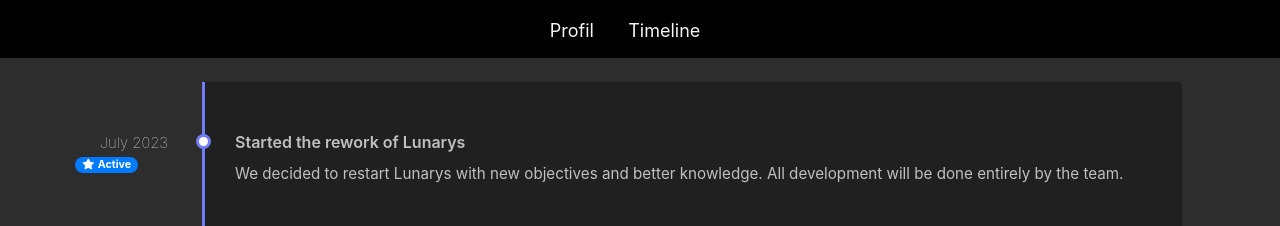
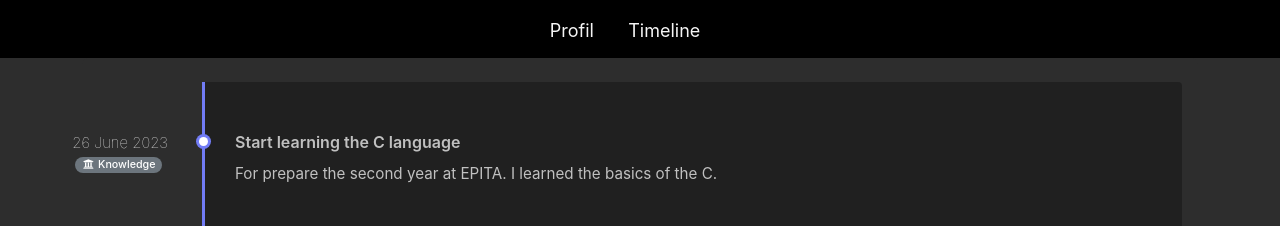
Before and after one commit to Clarisse78/Lexia, a plain HTML site: page timeline.html in a window 1280 px wide. Shown: the top 226 px of the page. Drawn offline with Linux system fonts and the light colour scheme.

Commit message:
Update timeline.html

```diff
--- a/timeline.html
+++ b/timeline.html
@@ -41,6 +41,13 @@
                             <h6 class="card-title textwhite" style="font-size: 50px; text-align: center;"></h6>
                             <div id="content">
                                 <ul class="timeline">
+				    <li class="event textwhite" data-date="26 June 2023">
+                                        <div class="event-content">
+                                        <h3>Start learning the C language</h3>
+                                        <p>For prepare the second year at EPITA. I learned the basics of the C.</p>
+                                        </div>
+                                        <a class="badge badgemin badge-pill badge-secondary" ><i class="fas fa-university fa-fw"></i> Knowledge</a>
+                                    </li>
                                     <li class="event textwhite" data-date="July 2023">
                                         <div class="event-content">
                                         <h3>Started the rework of Lunarys</h3>
```
